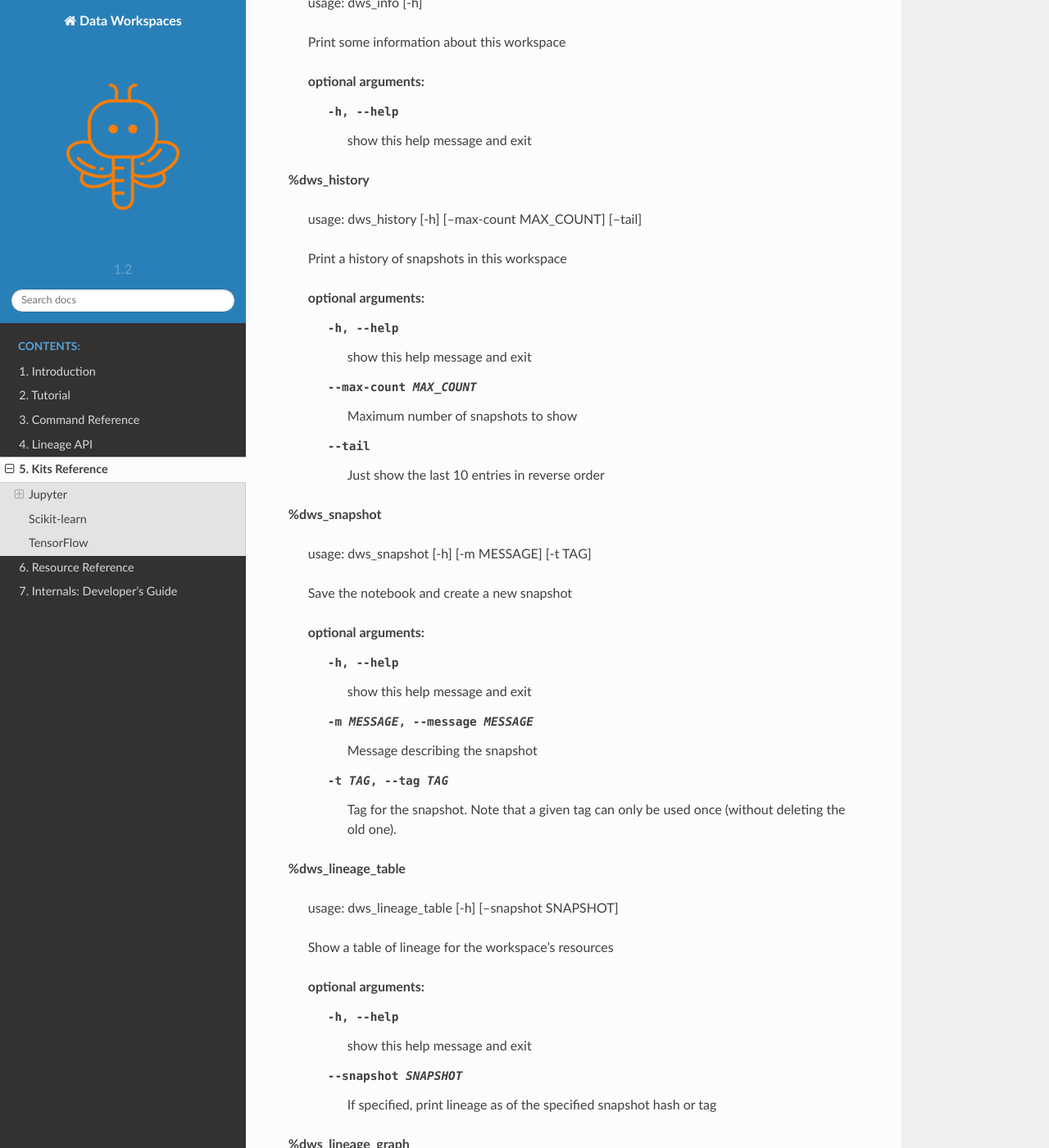
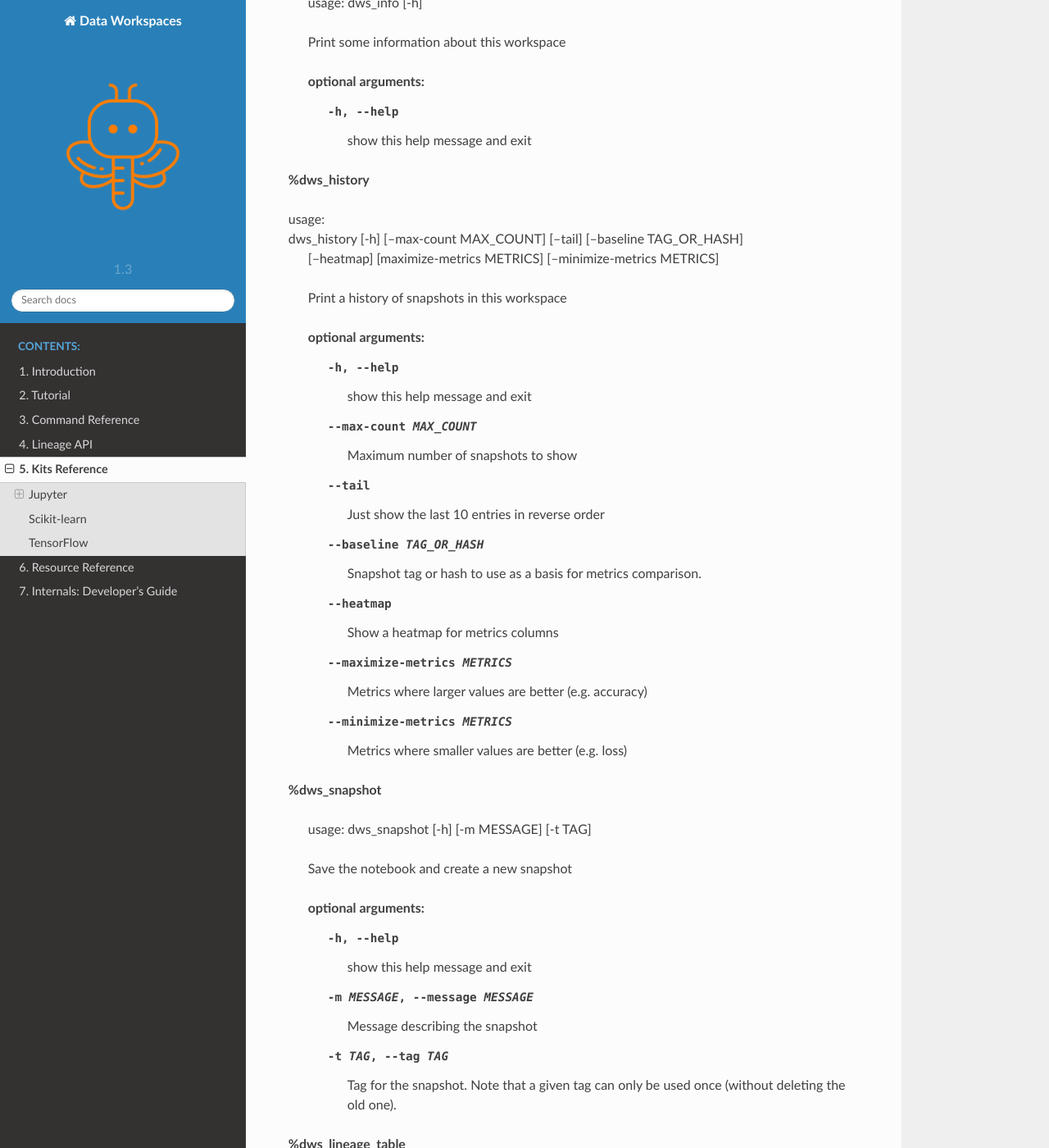
Before and after one commit to data-workspaces/data-workspaces-core, a Sphinx documentation site: the page built from docs/kits.rst, in a window 1280 px wide and 1400 px high, scrolled down 1574 px. Shown: the whole window at 82% size. Built offline with Sphinx 7.4.7 and the Read the Docs theme 2.0.0, drawn with Linux system fonts in a browser that asks for light colours; some of the changed text lies outside the part shown.

Commit message:
Minor doc fixes

```diff
--- a/docs/conf.py
+++ b/docs/conf.py
@@ -20,13 +20,13 @@ sys.path.insert(0, os.path.abspath(os.path.join(os.path.dirname(__file__), '..')
 # -- Project information -----------------------------------------------------
 
 project = 'Data Workspaces'
-copyright = '2019, Max Planck Institute for Software Systems and Data-ken Research'
-author = 'Max Planck Institute for Software Systems and Data-ken Research'
+copyright = '2020 Max Planck Institute for Software Systems and Benedat LLC'
+author = 'Max Planck Institute for Software Systems and Benedat LLC'
 
 # The short X.Y version
-version = '1.2'
+version = '1.3'
 # The full version, including alpha/beta/rc tags
-release = '1.2.4'
+release = '1.3.2'
 
 
 # -- General configuration ---------------------------------------------------
--- a/docs/kits.rst
+++ b/docs/kits.rst
@@ -68,7 +68,9 @@ We now describe the command options for the individual magics.
 
 **%dws_history**
 
-  usage: dws_history [-h] [--max-count MAX_COUNT] [--tail]
+|  usage:
+|  dws_history [-h] [--max-count MAX_COUNT] [--tail] [--baseline TAG_OR_HASH]
+|         [--heatmap] [maximize-metrics METRICS] [--minimize-metrics METRICS]
 
   Print a history of snapshots in this workspace
 
@@ -77,6 +79,14 @@ We now describe the command options for the individual magics.
     --max-count MAX_COUNT
                           Maximum number of snapshots to show
     --tail                Just show the last 10 entries in reverse order
+    --baseline TAG_OR_HASH
+                          Snapshot tag or hash to use as a basis for metrics
+                          comparison.
+    --heatmap             Show a heatmap for metrics columns
+    --maximize-metrics METRICS
+                          Metrics where larger values are better (e.g. accuracy)
+    --minimize-metrics METRICS
+                          Metrics where smaller values are better (e.g. loss)
 
 **%dws_snapshot**
 
```
Also changed, not shown: 2 other files.
